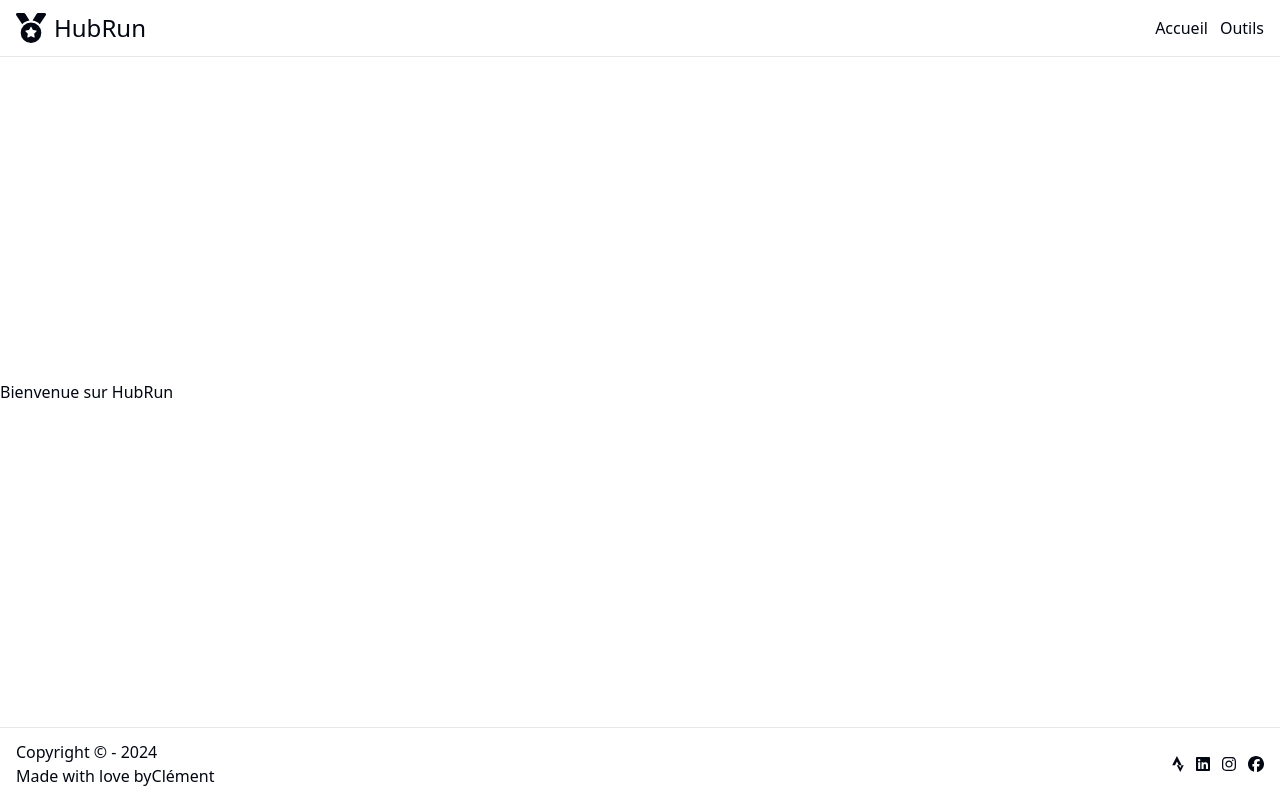
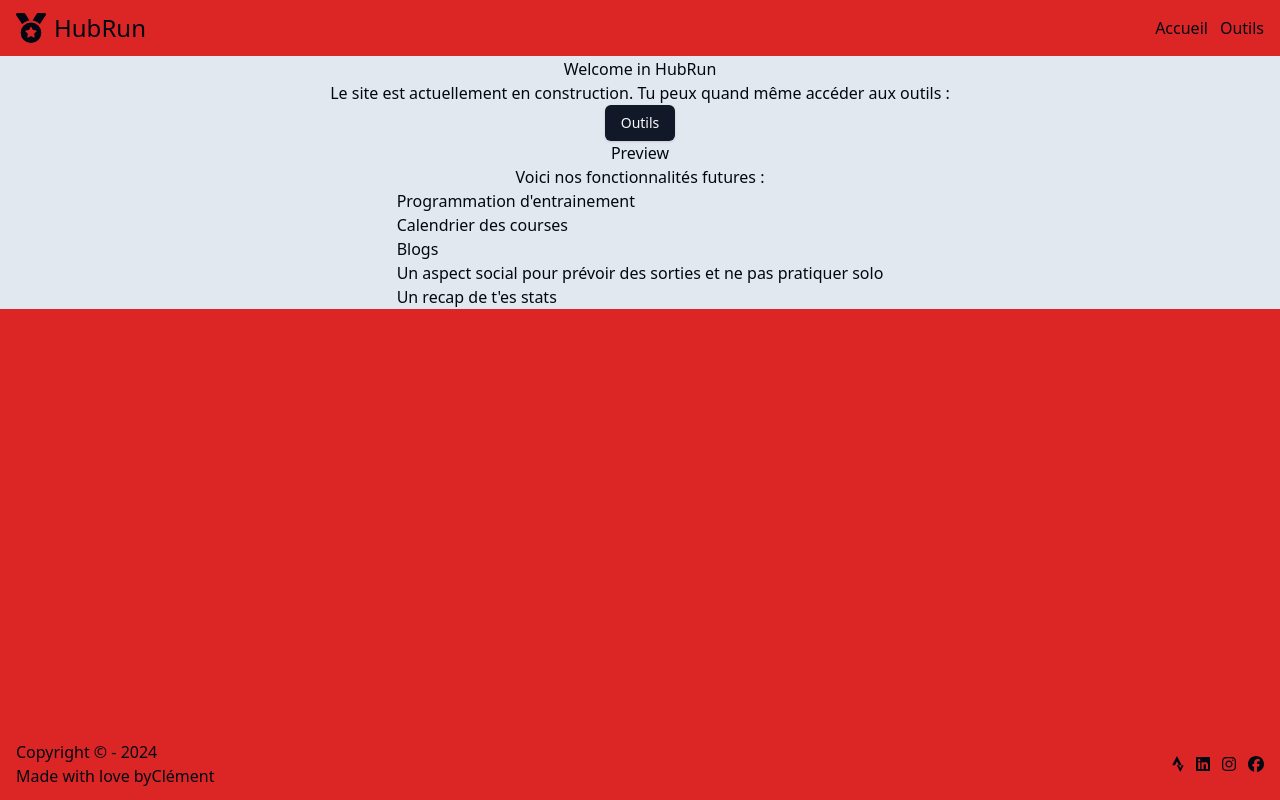
Before and after one commit to GuillemotClement/NextJS---HubRun, a Next.js app: page / in a window 1280 px wide. Built offline with nearby package versions, Linux system fonts and the light colour scheme.

Commit message:
Work on fix height main

```diff
--- a/src/app/admin/page.tsx
+++ /dev/null
@@ -1,13 +0,0 @@
-import Link from "next/link";
-
-export default function Admin() {
-  return (
-    <div className="">
-      <ul>
-        <li>
-          <Link href="/admin">Course</Link>
-        </li>
-      </ul>
-    </div>
-  );
-}
--- a/src/app/layout.tsx
+++ b/src/app/layout.tsx
@@ -37,11 +37,9 @@ export default function RootLayout({
         className={`${geistSans.variable} ${geistMono.variable} antialiased`}
       >
         <Analytics />
-        <div className="flex min-h-screen flex-col">
+        <div className="flex min-h-screen flex-col bg-red-600">
           <Header />
-          <div className="flex flex-auto items-center border-b py-8">
-            <main className="container mx-auto">{children}</main>
-          </div>
+          <main className="flex min-h-full flex-1 flex-col">{children}</main>
           <Footer />
         </div>
       </body>
--- a/src/app/page.tsx
+++ b/src/app/page.tsx
@@ -1,9 +1,31 @@
 // import Homepage from "./pages/Homepage";
+
+import { Button } from "@/components/ui/button";
+import Link from "next/link";
 
 export default function Homepage() {
   return (
-    <div className="">
-      <p>Bienvenue sur HubRun</p>
+    <div className="container mx-auto flex min-h-full flex-col items-center bg-slate-200">
+      <h2>Welcome in HubRun</h2>
+      <p>
+        Le site est actuellement en construction. Tu peux quand même accéder aux
+        outils :
+      </p>
+      <Button asChild>
+        <Link href="/tools">Outils</Link>
+      </Button>
+
+      <h3>Preview</h3>
+      <p>Voici nos fonctionnalités futures :</p>
+      <ul>
+        <li>Programmation d'entrainement</li>
+        <li>Calendrier des courses</li>
+        <li>Blogs</li>
+        <li>
+          Un aspect social pour prévoir des sorties et ne pas pratiquer solo
+        </li>
+        <li>Un recap de t'es stats</li>
+      </ul>
     </div>
   );
 }
--- a/src/app/tools/page.tsx
+++ b/src/app/tools/page.tsx
@@ -2,12 +2,12 @@ import Image from "next/image";
 
 export default function Tool() {
   return (
-    <div className="flex flex-col px-3">
-      <h2 className="my-3 text-center text-xl font-semibold">
+    <div className="">
+      <h2 className="">
         Découvrez nos outils de calcul pratiques pour vos activités sportives
       </h2>
-      <div className="my-4 flex gap-x-3">
-        <p className="w-96 text-justify">
+      <div className="">
+        <p className="">
           Notre application vous propose une série d&apos;outils simples et
           efficaces pour vous aider à mieux planifier et analyser vos
           performances. Que vous ayez besoin de calculer des pourcentages
```
